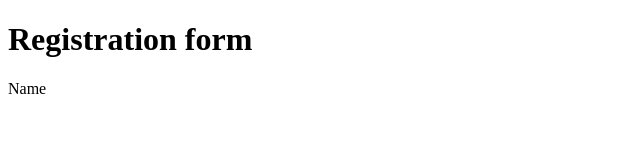
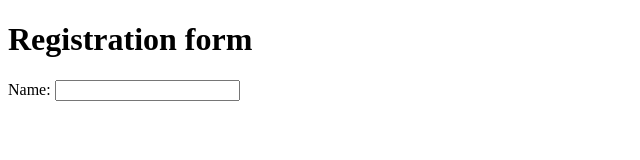
Before and after one commit to 8302vijayanm/CS3003, a plain HTML site: page index.html in a window 1280 px wide. Shown: the whole page, without its empty margins (0-640 px from the left). Drawn offline with Linux system fonts and the light colour scheme.

Commit message:
Update index.html

```diff
--- a/index.html
+++ b/index.html
@@ -6,7 +6,7 @@
 <body>
     <h1>Registration form</h1>
      <form>
-     Name
+     Name: <input type="text"/>
      </form>
 </body>
 </html>
```
